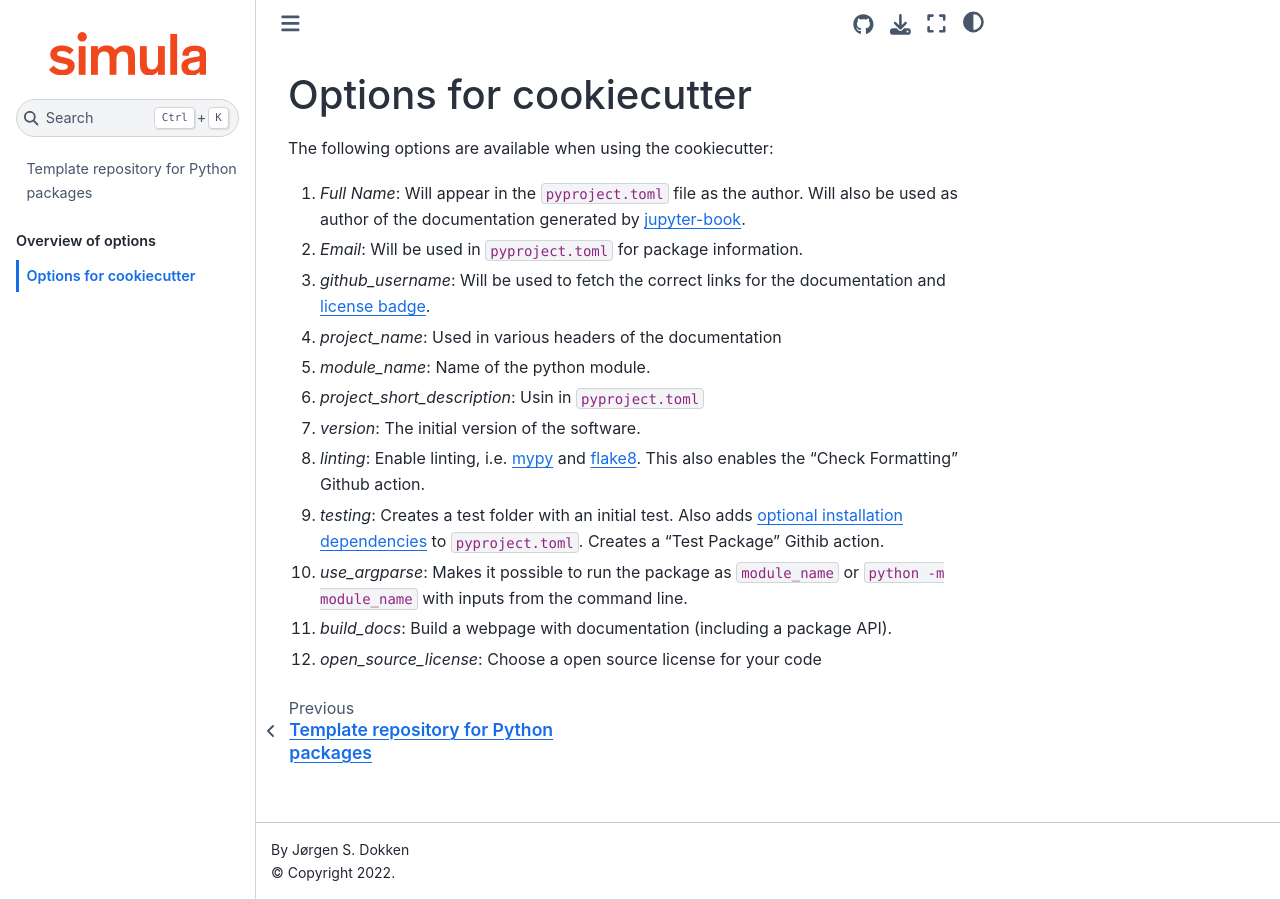
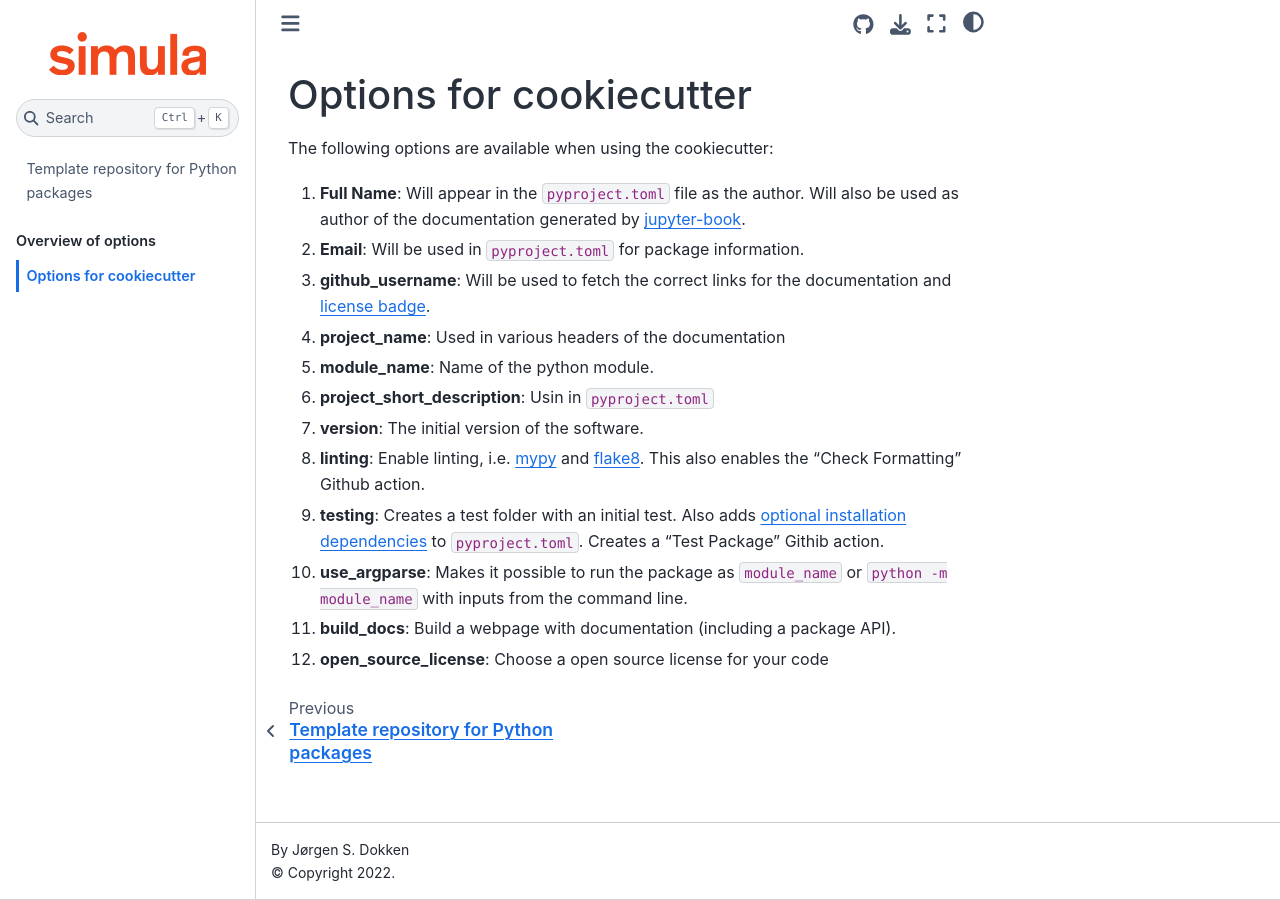
Before and after one commit to scientificcomputing/generate-python-package, a Jupyter Book: the page built from docs/options.md, in a window 1280 px wide. Built offline with Jupyter Book 1.0.4 settings and Sphinx 7.4.7 and the Sphinx Book theme 1.1.4, drawn with Linux system fonts in a browser that asks for light colours.

Commit message:
use boldface for list

```diff
--- a/docs/options.md
+++ b/docs/options.md
@@ -1,15 +1,15 @@
 # Options for cookiecutter
 The following options are available when using the cookiecutter:
 
-1. _Full Name_: Will appear in the `pyproject.toml` file as the author. Will also be used as author of the documentation generated by [jupyter-book](https://scientificcomputing.github.io/reproducibility/part3/publishing.html).
-2. _Email_: Will be used in `pyproject.toml` for package information.
-3. _github\_username_: Will be used to fetch the correct links for the documentation and [license badge](https://scientificcomputing.github.io/reproducibility/part5/badges.html#licence).
-4. _project\_name_: Used in various headers of the documentation
-5. _module\_name_: Name of the python module.
-6. _project\_short\_description_: Usin in `pyproject.toml`
-7. _version_: The initial version of the software.
-8. _linting_: Enable linting, i.e. [mypy](https://scientificcomputing.github.io/reproducibility/part1/typing.html) and [flake8](https://scientificcomputing.github.io/reproducibility/part1/linting.html). This also enables the "Check Formatting" Github action.
-9. _testing_: Creates a test folder with an initial test. Also adds [optional installation dependencies](https://scientificcomputing.github.io/reproducibility/part1/packaging.html#optional-dependencies) to `pyproject.toml`. Creates a "Test Package" Githib action.
-10. _use\_argparse_: Makes it possible to run the package as `module_name` or `python -m module_name` with inputs from the command line.
-11. _build\_docs_: Build a webpage with documentation (including a package API).
-12. _open\_source\_license_: Choose a open source license for your code
+1. __Full Name__: Will appear in the `pyproject.toml` file as the author. Will also be used as author of the documentation generated by [jupyter-book](https://scientificcomputing.github.io/reproducibility/part3/publishing.html).
+2. __Email__: Will be used in `pyproject.toml` for package information.
+3. __github\_username__: Will be used to fetch the correct links for the documentation and [license badge](https://scientificcomputing.github.io/reproducibility/part5/badges.html#licence).
+4. __project\_name__: Used in various headers of the documentation
+5. __module\_name__: Name of the python module.
+6. __project\_short\_description__: Usin in `pyproject.toml`
+7. __version__: The initial version of the software.
+8. __linting__: Enable linting, i.e. [mypy](https://scientificcomputing.github.io/reproducibility/part1/typing.html) and [flake8](https://scientificcomputing.github.io/reproducibility/part1/linting.html). This also enables the "Check Formatting" Github action.
+9. __testing__: Creates a test folder with an initial test. Also adds [optional installation dependencies](https://scientificcomputing.github.io/reproducibility/part1/packaging.html#optional-dependencies) to `pyproject.toml`. Creates a "Test Package" Githib action.
+10. __use\_argparse__: Makes it possible to run the package as `module_name` or `python -m module_name` with inputs from the command line.
+11. __build\_docs__: Build a webpage with documentation (including a package API).
+12. __open\_source\_license__: Choose a open source license for your code
```
